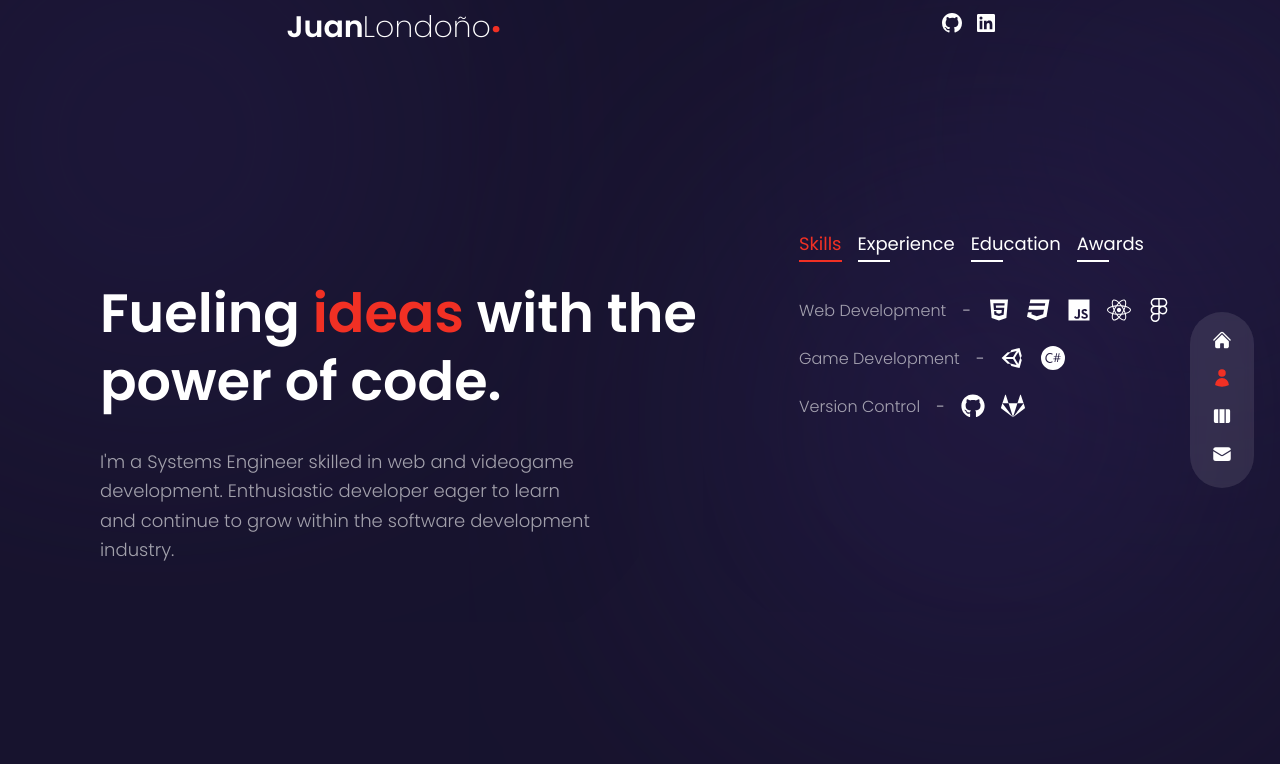
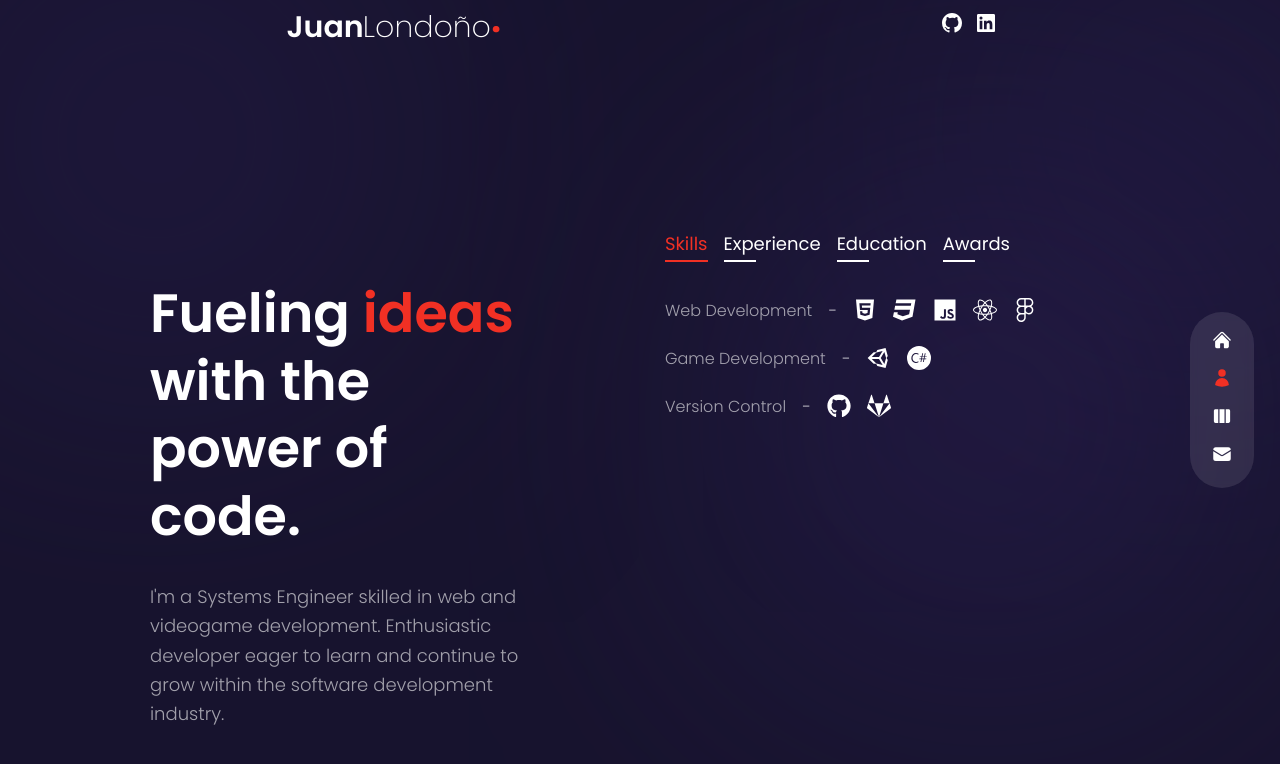
Before and after one commit to juancamilo32/react-portfolio, a React (Vite) app: page /about in a window 1280 px wide. Shown: the top 764 px of the page. Built offline with nearby package versions, Linux system fonts and the light colour scheme.

Commit message:
Update About.css

```diff
--- a/src/routes/About/About.css
+++ b/src/routes/About/About.css
@@ -143,7 +143,7 @@
     }
 
     .app-about-container-about {
-        max-width: 40%;
+        max-width: 600px;
     }
 
     .app-about-container-about-content {
@@ -168,9 +168,9 @@
 
     .app-about-container {
         justify-content: center;
-        gap: 100px;
+        gap: 130px;
         padding-top: 150px;
-        padding-left: 100px;
+        padding-left: 150px;
     }
 
 }
```
